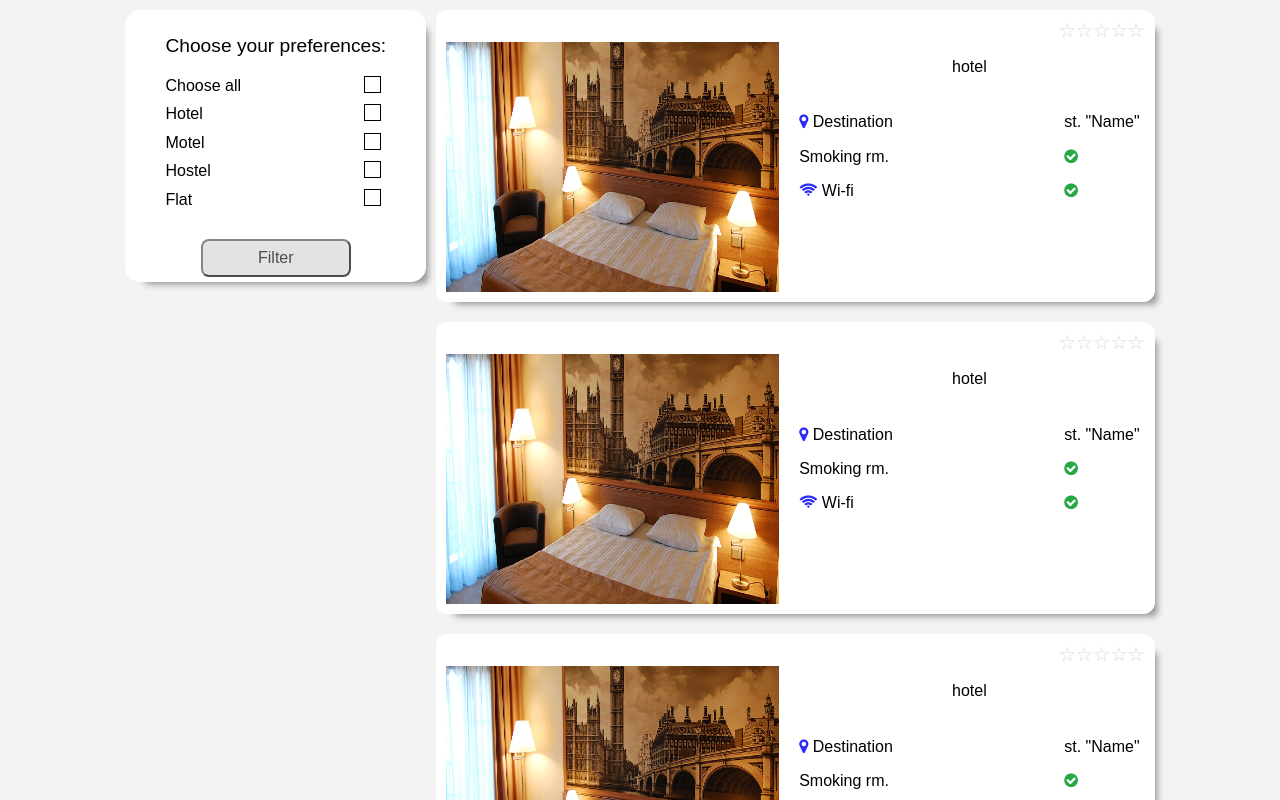
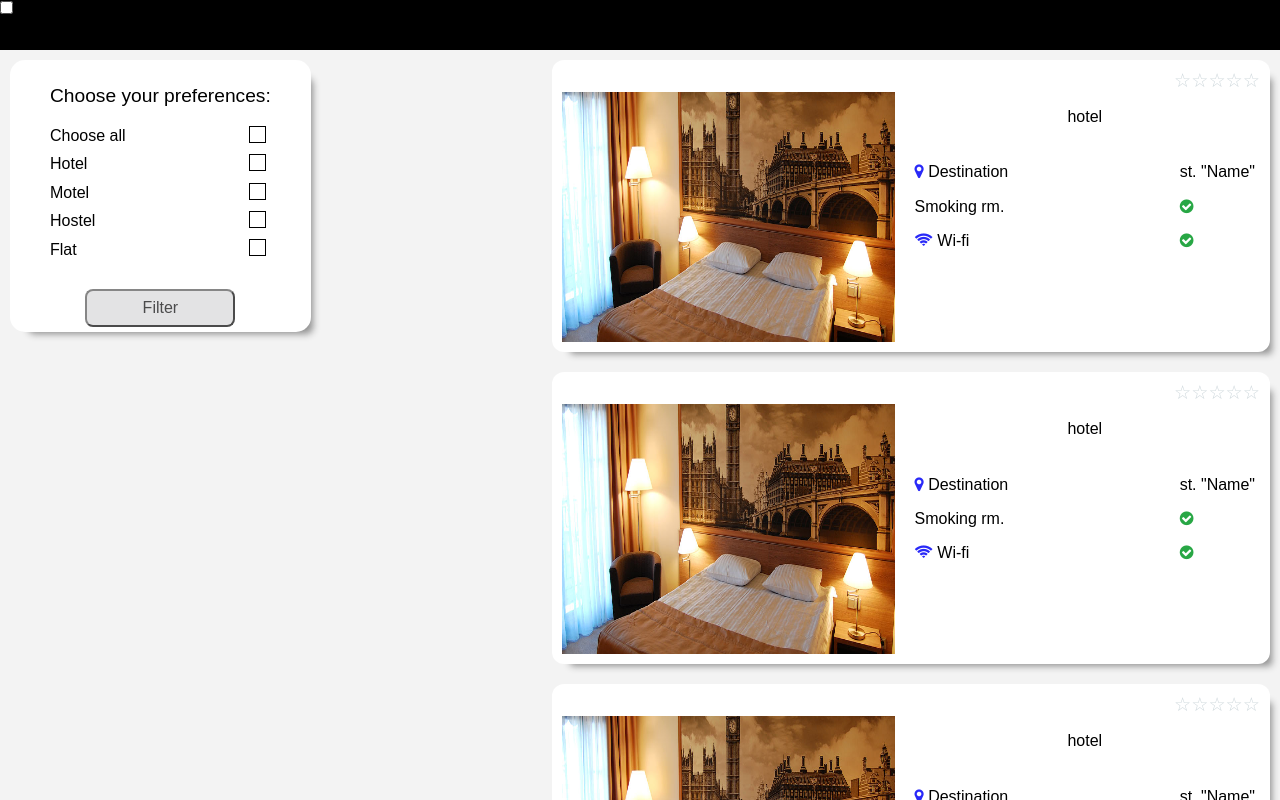
Before and after one commit to JulianaSen/LVreact, a React (Create React App) app in the folder lviv_vacation/: page /hotels in a window 1280 px wide. Built offline with nearby package versions, Linux system fonts and the light colour scheme; no server answers; a web font is replaced by a local one.

Commit message:
burger has done

```diff
--- /dev/null
+++ b/lviv_vacation/src/components/CatalogWithFilter/BurgerContainer.js
@@ -0,0 +1,19 @@
+import React, {Component} from 'react';
+
+class BurgerContainer extends Component{
+    render() {
+        return (
+        <label className="burger-cont">
+            <span></span>
+            <input type="checkbox" className="hamburger" onChange={this.props.clickBurger}/>
+            <div className="nav-icon">
+              <div></div>
+            </div>
+        </label>
+
+        )
+    }
+}
+
+
+export default BurgerContainer;
--- a/lviv_vacation/src/components/CatalogWithFilter/CatalogWithFilter.js
+++ b/lviv_vacation/src/components/CatalogWithFilter/CatalogWithFilter.js
@@ -5,25 +5,44 @@ import { Provider } from 'react-redux';
 // import { store } from '../../actions/actionFilterMenu';
 import { WrapperComponent } from '../FilterMenu/filterMenu'
 import {store} from "../../index";
+import BurgerContainer from './BurgerContainer'
 
 
-export default class CatalogWithFilter extends React.Component{
+export default class CatalogWithFilter extends React.Component {
+
+
+  state = {
+    drawerOpen: false
+  }
+
+  drawerToggleClickHandler = () => {
+    this.setState(function(prevState) {
+      return {drawerOpen: !prevState.drawerOpen};
+    })
+  };
+
+
+
   render() {
-    // console.log(this.props);
+
+    let showFilterMenu = null;
+    let classNameFilterMenu = "delete-margin";
+    let navContainerClass = "nav-cont-without-filter-menu";
+    if(this.state.drawerOpen) {
+      showFilterMenu = <Provider store={store}><WrapperComponent smallscreen="small-screen"/></Provider>
+      classNameFilterMenu = "main-container";
+      navContainerClass = "nav-container";
+    }
+
     return (
       <div className="mainContent">
-        <div className="nav-container">
-          <label className="burger-cont">
-            <span></span>
-            <input type="checkbox" className="hamburger" />
-            <div className="nav-icon">
-              <div></div>
-            </div>
-          </label>
-          <Provider store={store}><WrapperComponent smallscreen="small-screen"/></Provider>
+
+        <div className={navContainerClass}>
+          <BurgerContainer clickBurger={this.drawerToggleClickHandler}/>;
+          {showFilterMenu}
         </div>
 
-        <main className="main-container">
+        <main className={classNameFilterMenu}>
           <div className="wave-block">
            <Provider store={store}><WrapperComponent /></Provider>
             <Catalog />
--- a/lviv_vacation/src/components/FilterMenu/filterMenu.js
+++ b/lviv_vacation/src/components/FilterMenu/filterMenu.js
@@ -41,7 +41,7 @@ export default class FilterMenu extends React.Component {
                 <ItemForCheck content="Flat" checked={checkFlat} dispatch={dispatch} action={changeCheckboxFlat}/>
 
             </div>
-            <ButtonFilter checkedItems={this.state}/>
+            <ButtonFilter checkedItems={this.props}/>
           </form>
         </div>
       </div>
--- a/lviv_vacation/src/css/style.css
+++ b/lviv_vacation/src/css/style.css
@@ -1054,3 +1054,10 @@ i.fa-star:hover {
     padding: 10px;
   }
 }
+.delete-margin {
+  margin-top: 10px;
+}
+.nav-cont-without-filter-menu {
+  background-color: black;
+  height: 50px;
+}
--- a/lviv_vacation/src/index.js
+++ b/lviv_vacation/src/index.js
@@ -11,7 +11,7 @@ import { loadState, saveState } from './localStorage';
 const loadedState = loadState();
 const store = createStore(
     rootReducer,
-    loadedState,
+    // loadedState,
     applyMiddleware(thunk)
 );
 
@@ -21,8 +21,6 @@ store.subscribe(() => {
     );
     console.log(store.getState());
 });
-
-console.log()
 
 ReactDOM.render(
     <Provider store = { store }>
--- a/lviv_vacation/src/less/style.less
+++ b/lviv_vacation/src/less/style.less
@@ -1259,3 +1259,12 @@ i.fa-star:hover  {
         padding: 10px;
     }
 }
+
+.delete-margin {
+    margin-top: 10px;
+}
+
+.nav-cont-without-filter-menu {
+    background-color: black;
+    height: 50px;
+}
```
Also changed, not shown: lviv_vacation/src/components/CatalogWithFilter/NavigationContainer.js (added).
